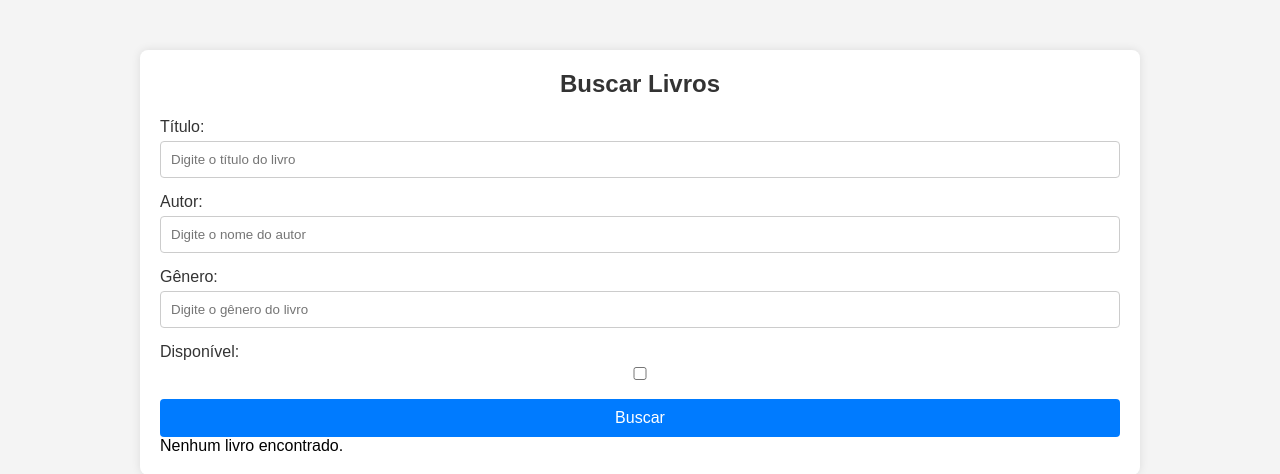
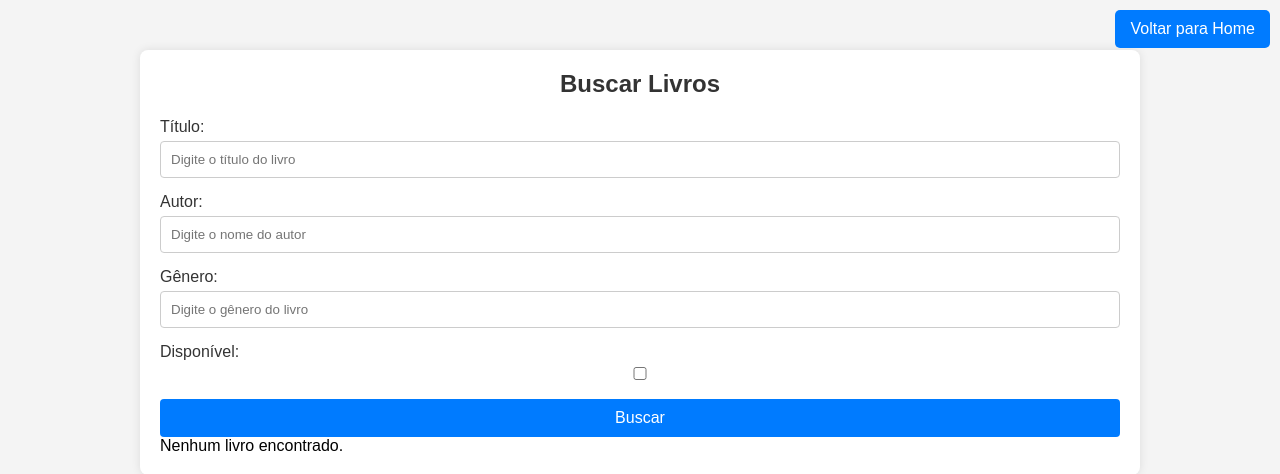
Before and after one commit to IMPedrosa/BiblioShare, a Flask app: page /search-books in a window 1280 px wide. Shown: the top 474 px of the page. Run offline with Flask 3, Linux system fonts and the light colour scheme.

Commit message:
Add button to return to the home page.

```diff
--- a/backend/src/templates/search-books.html
+++ b/backend/src/templates/search-books.html
@@ -90,10 +90,34 @@
     tr:nth-child(even) {
       background-color: #f9f9f9;
     }
+
+    .header {
+      position: absolute;
+      top: 10px;
+      right: 10px;
+    }
+
+    .header button {
+      background-color: #007BFF;
+      color: white;
+      border: none;
+      padding: 10px 15px;
+      font-size: 16px;
+      border-radius: 5px;
+      cursor: pointer;
+      transition: background-color 0.3s;
+    }
+
+    .header button:hover {
+      background-color: #0056b3;
+    }
   </style>
 </head>
 
 <body>
+  <div class="header">
+    <button onclick="location.href='/home'">Voltar para Home</button>
+  </div>
   <div class="container">
     <h2>Buscar Livros</h2>
     <form method="POST">
```
Also changed, not shown: backend/src/templates/book-registration.html (+24 -0 lines), backend/src/templates/my-books.html (+25 -0 lines).
